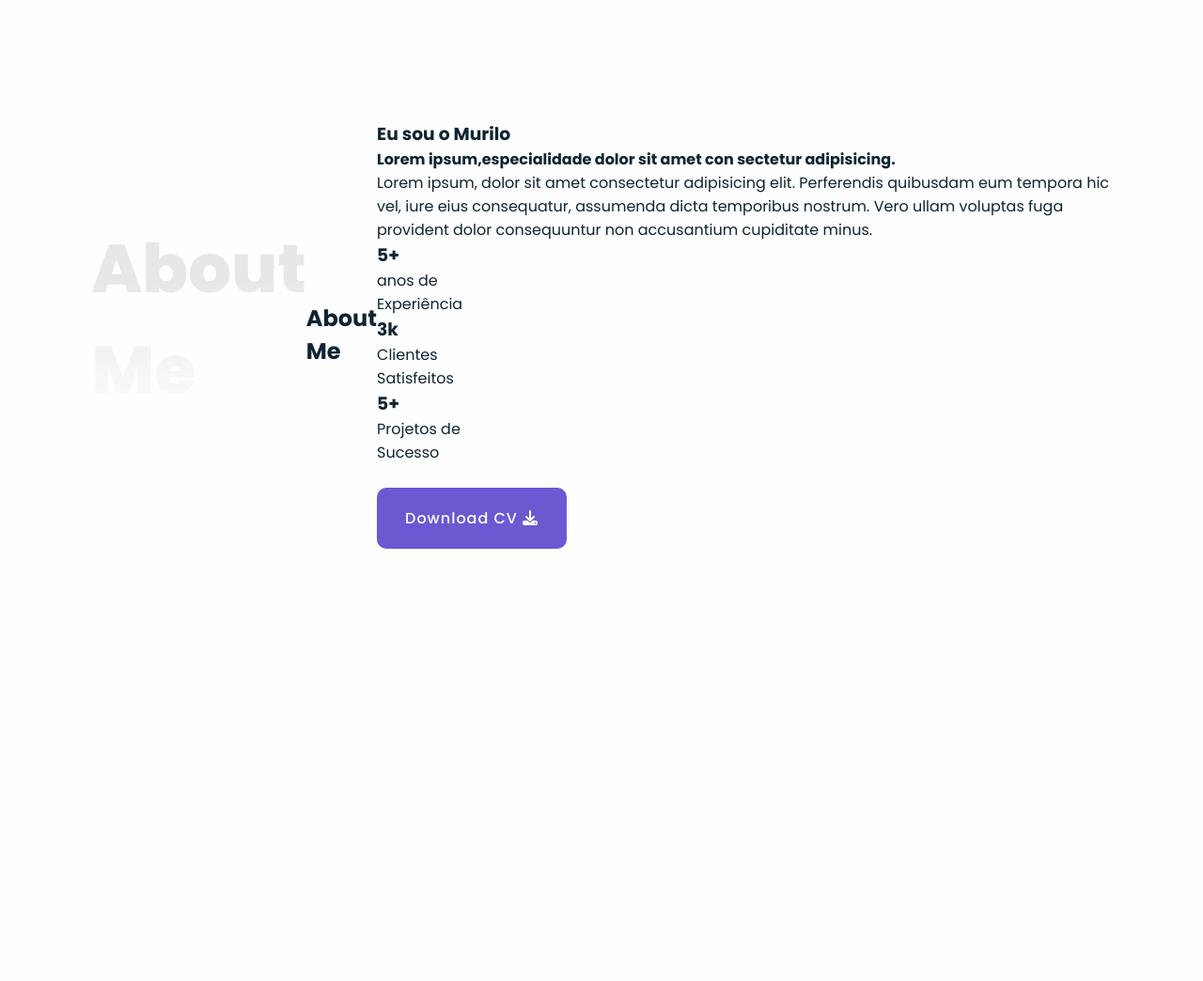
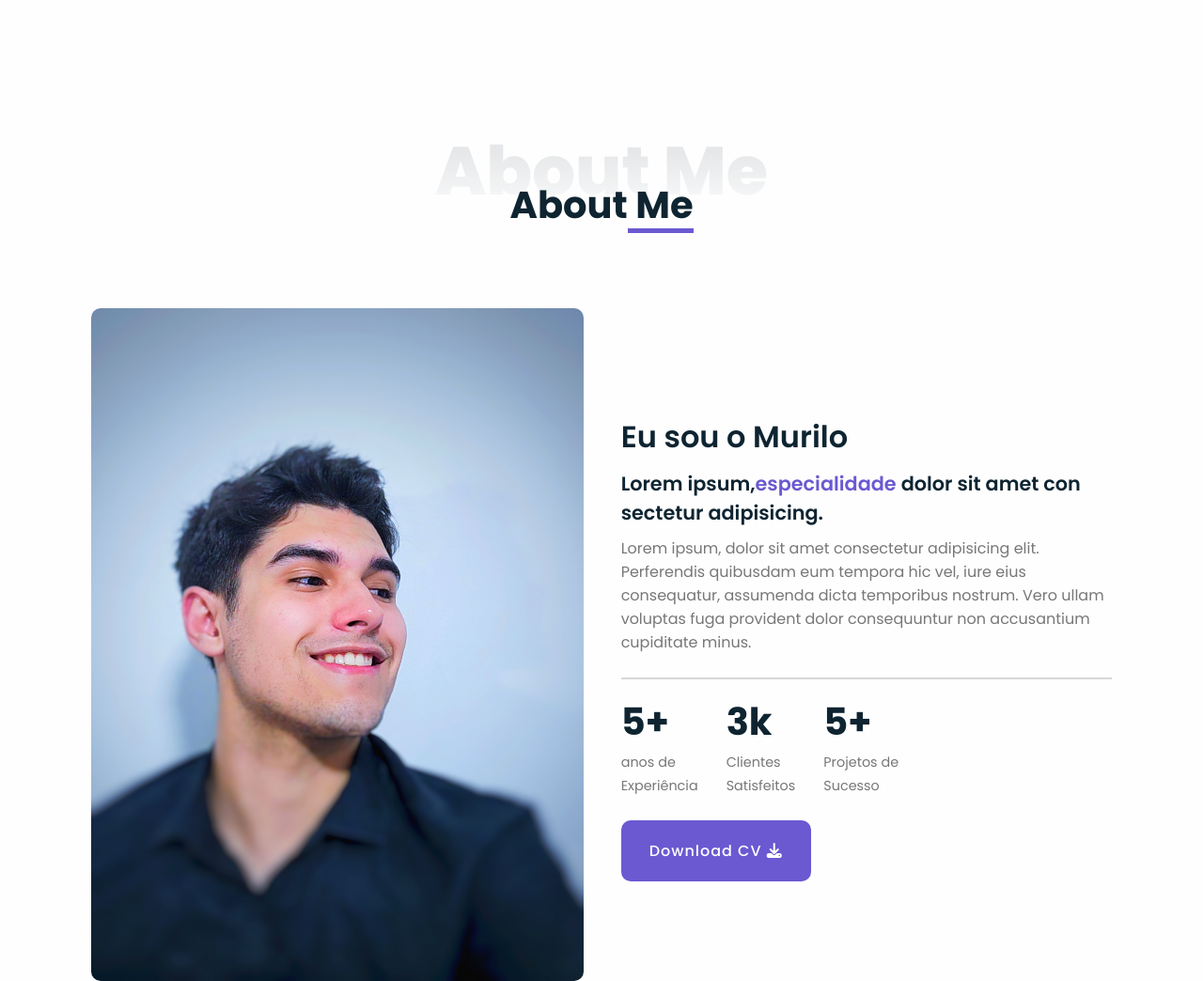
Before and after one commit to Cressoni/portifolio, a plain HTML site: page index.html in a window 1280 px wide. Shown: the part 800-1844 px from the top of the page at 94% size. Before the commit the page ends 1416 px from the top, so only its background shows below. Drawn offline with nearby package versions, Linux system fonts and the light colour scheme.

Commit message:
About section design completed

```diff
--- /dev/null
+++ b/Assets/main.js
@@ -0,0 +1,4 @@
+window.addEventListener("scroll",function(){
+    const header = document.querySelector("header");
+    header.classList.toggle("sticky", window.scrollY > 0);
+})
--- a/Assets/style.css
+++ b/Assets/style.css
@@ -62,6 +62,26 @@ li {
     list-style: none;
 }
 
+
+/*_____scroll bar_____*/
+::-webkit-scrollbar{
+    width: 10px;
+    background: var(--scroll-bar-color);
+
+}
+::-webkit-scrollbar:hover{
+    width: 11px;
+    transition: 0.5s;
+}
+::-webkit-scrollbar-thumb{
+    background: var(--scroll-thumb-color);
+    border-radius: 2em;
+}
+
+::-webkit-scrollbar-thumb:hover{
+    background: var(--scroll-thumb-hover-color);
+}
+
 /*_____header_____*/
 header{
     z-index: 99999;
@@ -72,6 +92,13 @@ header{
     backdrop-filter: blur(20px);
     transition: .6s ease;
 }
+
+header.sticky {
+    background: rgba(255, 255, 255, 0.1);
+    box-shadow: var(--box-shadow);
+}
+
+
 
 .nav-bar{
     position: relative;
@@ -84,6 +111,10 @@ header{
     margin-right: auto;
     padding: 0 20px;
     transition: .6s ease;
+}
+
+header.sticky .nav-bar {
+    height: calc(2.5rem + 1rem);
 }
 
 .nav-bar .logo{
@@ -216,6 +247,7 @@ header{
 
 
 /*_____Common styles for all sections_____*/
+
 .flex-center {
     display: flex;
     justify-content: center;
@@ -248,4 +280,86 @@ header{
     opacity: .1;
 }
 
+.section-title-02{
+    font-size: 2.5rem;
+    font-weight: 700;
+    transform: translateY(-80px);
+}
+
+.section-title-02:before{
+    content: '';
+    position: absolute;
+    width: 70px;
+    height: 5px;
+    right: 0;
+    bottom: 0;
+    background: var(--second-color);
+}
+
+.container {
+    position: relative;
+    flex-direction: column;
+}
+
+
 /*___About Section_____*/
+
+ .about .container .content{
+    column-gap: 40px;
+    width: 100%;
+ }
+
+ .about-image img {
+    position: relative;
+    width: 100%;
+    height: auto;
+    max-width: 100%;
+    min-width: 500px;
+    border-radius: 10px;
+  }
+
+
+  .about-info .description {
+    max-width: 100%;
+  }
+
+  .about-info .description h3{
+    font-size: 2em;
+    font-weight: 600;
+    margin-bottom: 10px;
+  }
+
+  .about-info .description h4{
+    font-size: 1.3em;
+    font-weight: 600;
+    margin-bottom: 10px;
+  }
+
+  .about-info .description h4 span{
+    color: var(--second-color);
+  }
+
+  .about-info .description p {
+    color: var(--third-color);
+    font-size: var(--normal-font-size);
+    margin-bottom: 15px;
+    padding-bottom: 25px;
+    border-bottom: 2px solid var(--line-color);
+  }
+
+
+  .about-info .professional-list{
+    display: flex;
+    column-gap: 30px;
+  }
+
+  .about-info .professional-list h3{
+    font-size: 2.5em;
+    font-weight: 700;
+
+}
+
+.about-info .professional-list .list-item span{
+    color: var(--third-color);
+    font-size: var(--small-font-size);
+}
--- a/index.html
+++ b/index.html
@@ -1,5 +1,6 @@
 <!DOCTYPE html>
 <html lang="pt">
+
 <head>
     <meta charset="UTF-8">
     <meta name="viewport" content="width=device-width, initial-scale=1.0">
@@ -49,7 +50,7 @@
         </div><!--home-container-->
         <a href="#about" class="scroll-down">
             <div class="scroll-down-about">Veja mais</div>
-                <i class="fas fa-arrow-down"></i>
+            <i class="fas fa-arrow-down"></i>
         </a>
     </section>
 
@@ -59,13 +60,15 @@
             <h2 class="section-title-02">About Me</h2>
             <div class="content flex-center">
                 <div class="about-image">
-                    <img src="#" alt="">
+                    <img src="Assets/imgs/about_img.jpg" alt="">
                 </div><!--about-image-->
                 <div class="about-info">
                     <div class="description">
                         <h3>Eu sou o Murilo</h3>
                         <h4>Lorem ipsum,<span>especialidade</span> dolor sit amet con sectetur adipisicing.</h4>
-                        <p>Lorem ipsum, dolor sit amet consectetur adipisicing elit. Perferendis quibusdam eum tempora hic vel, iure eius consequatur, assumenda dicta temporibus nostrum. Vero ullam voluptas fuga provident dolor consequuntur non accusantium cupiditate minus.</p>
+                        <p>Lorem ipsum, dolor sit amet consectetur adipisicing elit. Perferendis quibusdam eum tempora
+                            hic vel, iure eius consequatur, assumenda dicta temporibus nostrum. Vero ullam voluptas fuga
+                            provident dolor consequuntur non accusantium cupiditate minus.</p>
                     </div><!--description-->
                     <ul class="professional-list">
                         <li class="list-item">
@@ -87,4 +90,10 @@
         </div><!--container flex-center-->
     </section>
 
+
+
+    <!--External Scripts-->
+    <script src="Assets/main.js"></script>
 </body>
+
+</html>
```
